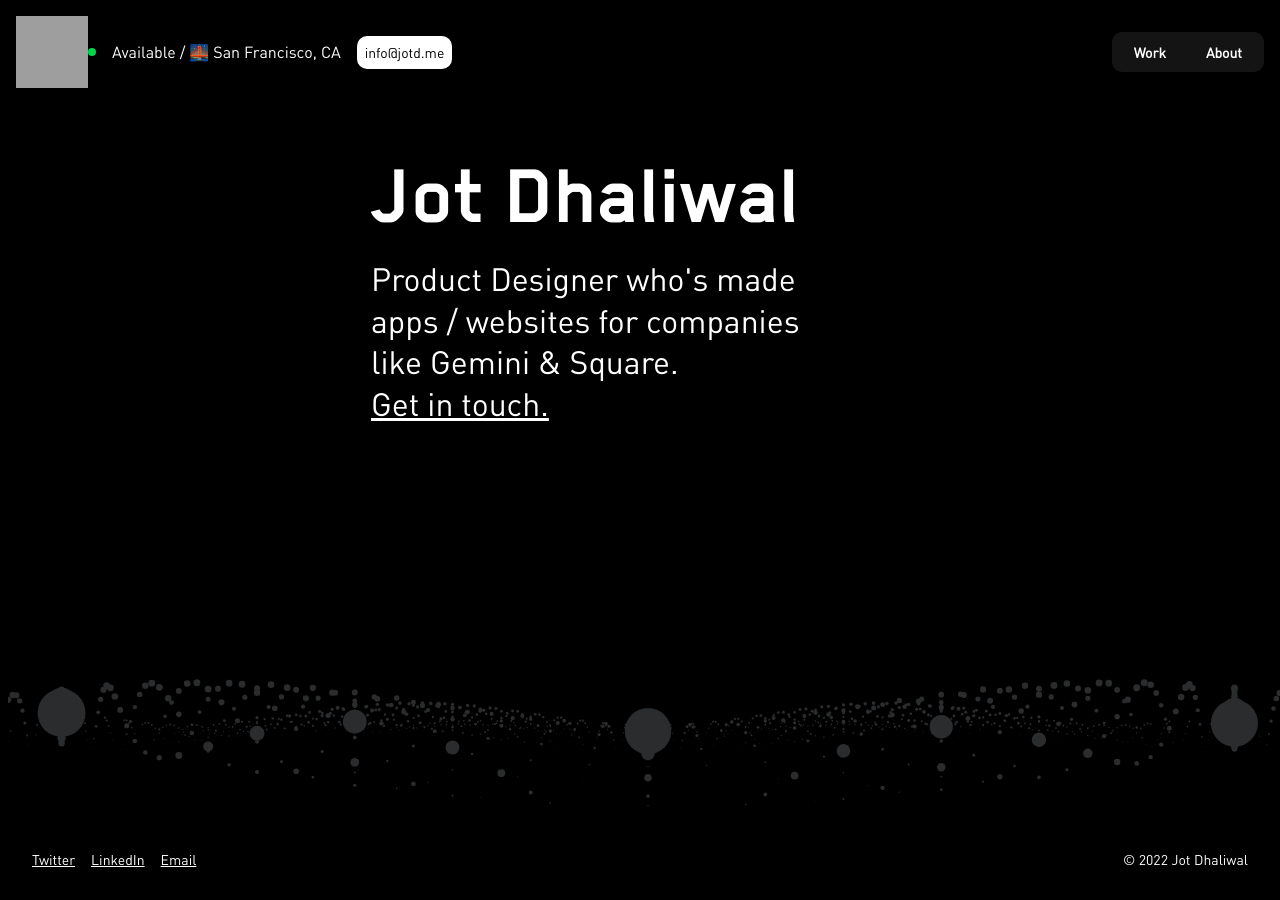
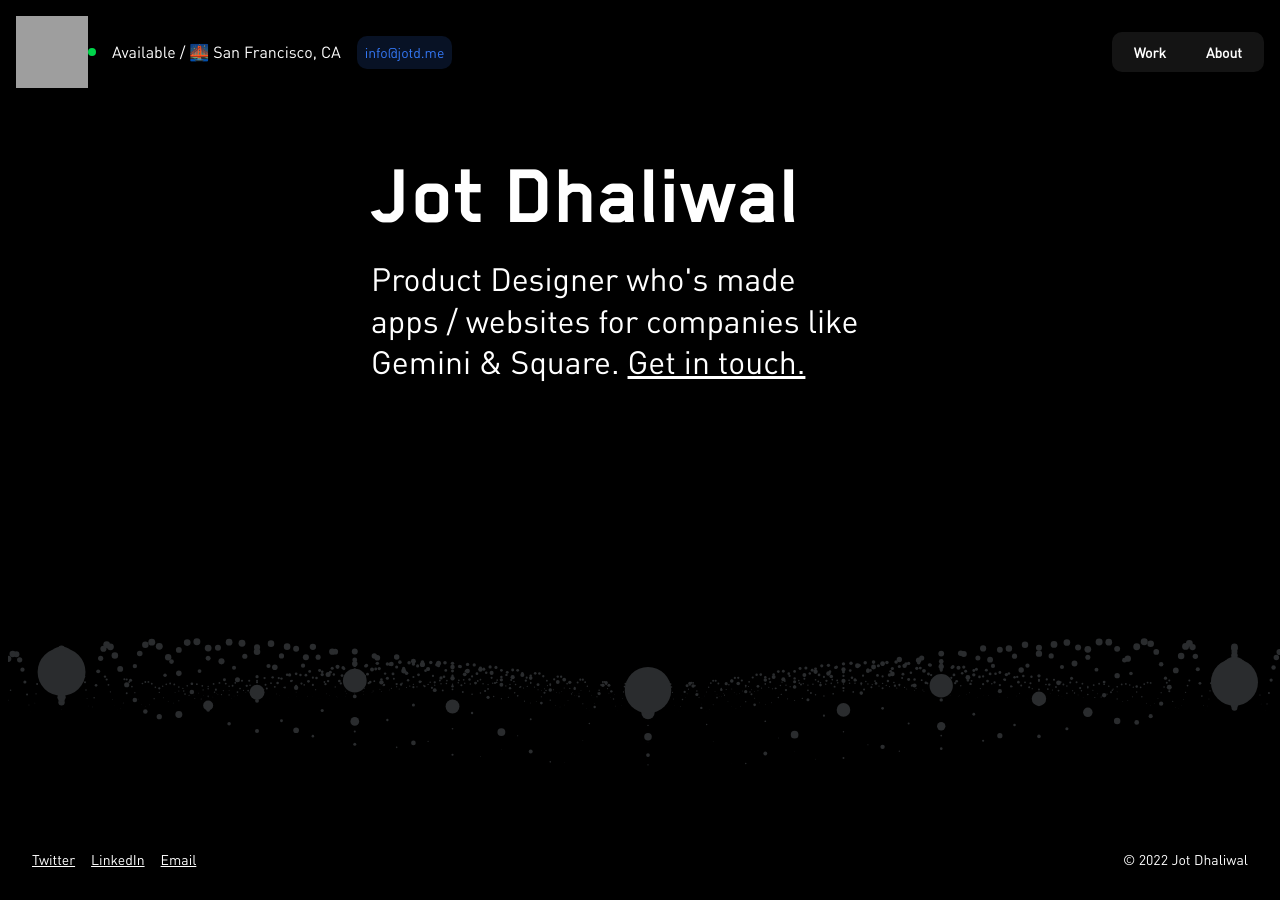
Before and after one commit to jotd/jotd-portfolio, a Jekyll site: the page index.html, which Jekyll copies as it is, in a window 1280 px wide and 900 px high. Built offline with Jekyll 4.4.1, drawn with Linux system fonts in a browser that asks for light colours; grey boxes are pictures that could not be loaded.

Commit message:
Update styles.css

```diff
--- a/css/styles.css
+++ b/css/styles.css
@@ -74,7 +74,7 @@
 
 /* Colors /////////////////////////////////////////////////////////////////// */
 /* Light Grey  */
-.cta:hover, .card-gemini, .card-square, .menu, hr, .work-container, .text-container, .text-container-2 {
+.card-gemini, .card-square, .menu, hr, .work-container, .text-container, .text-container-2 {
   background-color: #141414;
 }
 /* Dark Grey  */
@@ -169,8 +169,10 @@ a {
 .cta {
   font-family: "dinregular";
   font-size: 14px;
-  color: black;
-  background-color: white;
+  /* color: black; */
+  /* background-color: white; */
+  color: #3478F6;
+  background-color: #081225;
   border-radius: 10px;
   padding: 8px;
   justify-content: center;
@@ -323,7 +325,7 @@ a {
   margin-bottom: -150px;
   position: relative;
   color: #ffffff;
-  max-width: 430px;}
+  max-width: 500px;}
 .header-work {
   max-height: 400px;
   max-width: 600px;
```
